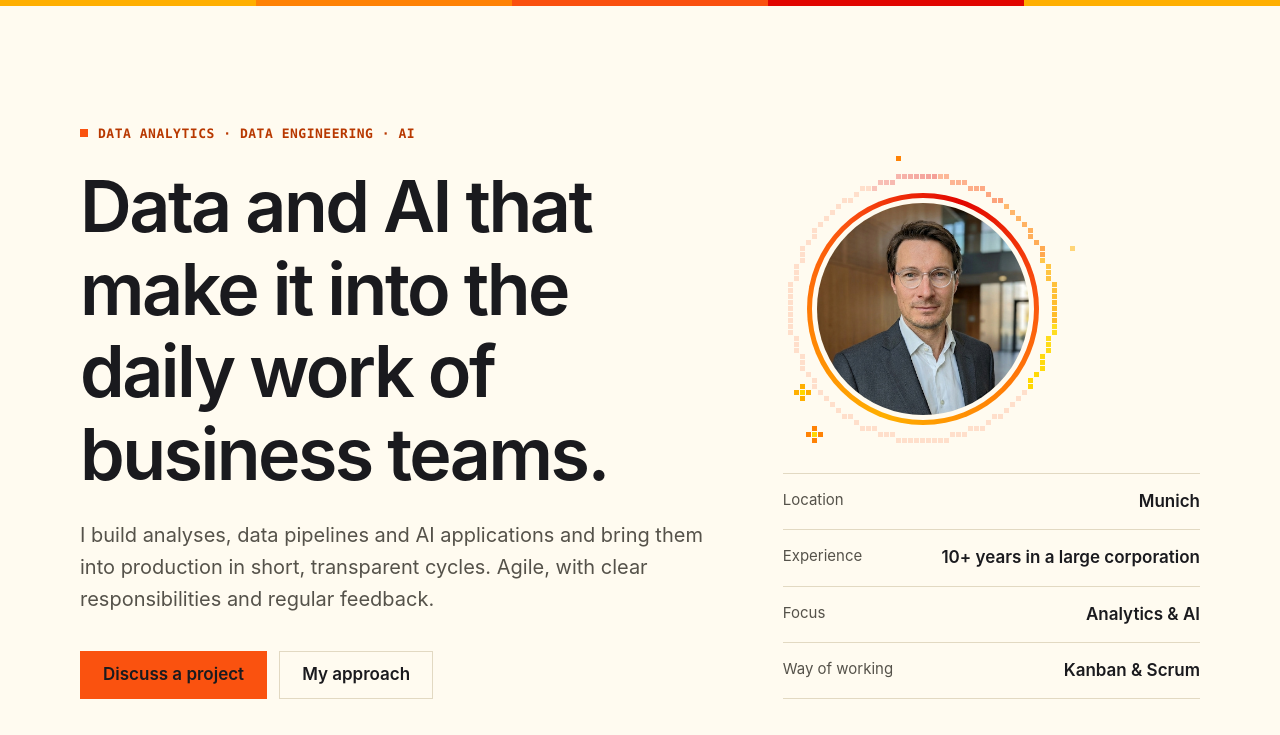
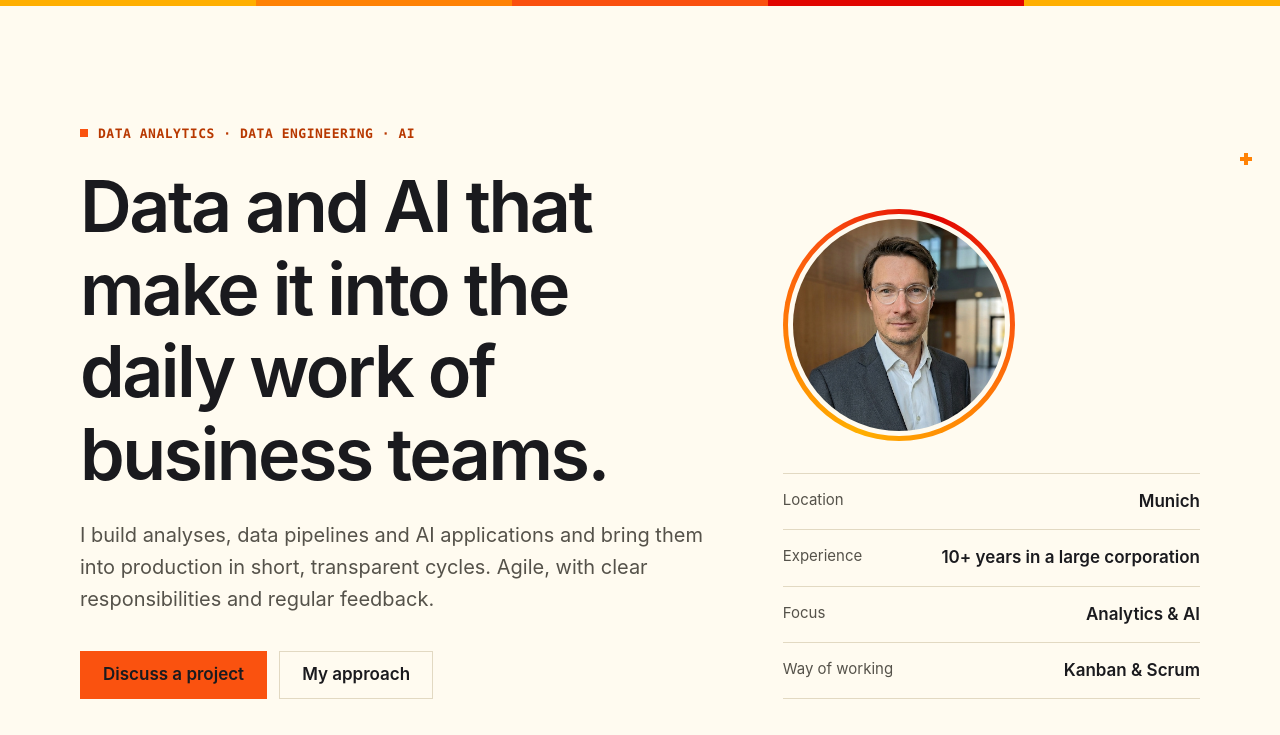
Before and after one commit to tobmuc/my-portfolio, a plain HTML site: page index.html in a window 1280 px wide. Shown: the part 65-800 px from the top of the page. Drawn offline with Linux system fonts and the light colour scheme.

Commit message:
Pixel-Ring durch vereinzelte Pixel-Sterne im Viewport ersetzen
Co-Authored-By: Claude Opus 5.5 <noreply@anthropic.com>

```diff
--- a/index.html
+++ b/index.html
@@ -147,8 +147,8 @@ nav a:hover { color: var(--ink); background: var(--bg-alt); }
 .hero .grid { display: grid; grid-template-columns: 1.5fr 1fr; gap: clamp(32px, 6vw, 88px); align-items: end; }
 .hero h1 { font-size: clamp(2.4rem, 5.6vw, 4.5rem); font-weight: 600; letter-spacing: -0.035em; margin: 20px 0 24px; }
 .hero .actions { display: flex; flex-wrap: wrap; gap: 12px; margin-top: 36px; }
-.pwrap { position: relative; width: min(232px, 62%); margin: 24px 0 48px 24px; }
-.pfx { position: absolute; inset: -44px; width: calc(100% + 88px); height: calc(100% + 88px); pointer-events: none; image-rendering: pixelated; }
+.pwrap { position: relative; width: min(232px, 62%); margin-bottom: 32px; }
+#stars { position: fixed; inset: 0; width: 100vw; height: 100vh; pointer-events: none; z-index: 5; image-rendering: pixelated; }
 .pframe {
   position: relative; width: 100%; aspect-ratio: 1; padding: 5px; border-radius: 50%;
   background: conic-gradient(from 200deg, #ffaf00, #ff8205, #fa500f, #e10500, #fa500f, #ff8205, #ffaf00);
@@ -301,6 +301,7 @@ footer a { text-underline-offset: 3px; }
 </head>
 <body>
 
+<canvas id="stars" aria-hidden="true"></canvas>
 <header>
   <div class="wrap">
     <a class="brand" href="#top" data-i-aria="brand_aria" aria-label="Tobias Burkard, zur Startseite">
@@ -345,7 +346,6 @@ footer a { text-underline-offset: 3px; }
       </div>
       <div class="side">
         <div class="pwrap">
-          <canvas class="pfx" id="pfx" aria-hidden="true"></canvas>
           <div class="pframe"><img class="portrait" src="profil.jpg" width="387" height="387" alt="Porträt von Tobias Burkard" data-i-alt="portrait_alt" fetchpriority="high"></div>
         </div>
         <dl class="facts">
@@ -746,92 +746,62 @@ footer a { text-underline-offset: 3px; }
     try { localStorage.setItem("theme", t); } catch (e) {}
   });
 
-  /* ---------- Pixel-Ring um das Profilbild ---------- */
+  /* ---------- Vereinzelte Pixel-Sterne im Viewport ---------- */
   (function () {
-    var cv = document.getElementById("pfx");
-    if (!cv || !cv.getContext) return;
+    var cv = document.getElementById("stars");
+    if (!cv || !cv.getContext || reduce) { if (cv) cv.remove(); return; }
     var ctx = cv.getContext("2d");
-    var C = 6;                         // Kantenlänge eines Pixels in CSS-px
-    var PAD = 44;                      // Überstand der Canvas über den Rahmen
-    var FPS = 12;                      // bewusst ruckelig, Pixel-Art-Gefühl
-    var pal = ["#ffd800", "#ffaf00", "#ff8205", "#fa500f", "#e10500"];
-    var W = 0, H = 0, ox = 0, oy = 0, cx = 0, cy = 0, R = 0;
-    var ring = [], sparks = [], head = 0, raf = 0, last = 0, visible = true;
+    var C = 4;                          // Pixelgröße in CSS-px
+    var FPS = 10;
+    var pal = ["#ffd800", "#ffaf00", "#ff8205", "#fa500f"];
+    var W = 0, H = 0, stars = [], raf = 0, last = 0, next = 0;
+    // Funkel-Sequenz: Punkt, kleines Kreuz, großes Kreuz, kleines Kreuz, Punkt
+    var seq = [0, 1, 2, 2, 1, 0];
+    var BLOCK = "h1,h2,h3,p,a,button,img,li,dl,dd,dt,form,input,textarea,label,.label,.tags,.steps,.ring-wrap,.facts,.note,.pframe,svg";
 
     function setup() {
-      var r = cv.getBoundingClientRect();
       var dpr = Math.min(2, window.devicePixelRatio || 1);
-      W = Math.round(r.width); H = Math.round(r.height);
-      if (!W || !H) return;
+      W = window.innerWidth; H = window.innerHeight;
       cv.width = W * dpr; cv.height = H * dpr;
       ctx.setTransform(dpr, 0, 0, dpr, 0, 0);
       ctx.imageSmoothingEnabled = false;
-      var cols = Math.floor(W / C), rows = Math.floor(H / C);
-      ox = Math.round((W - cols * C) / 2); oy = Math.round((H - rows * C) / 2);
-      cx = Math.floor(cols / 2); cy = Math.floor(rows / 2);
-      ox = Math.round(W / 2 - (cx + 0.5) * C); oy = Math.round(H / 2 - (cy + 0.5) * C);
-      R = ((W - 2 * PAD) / 2 + 13) / C;   // knapp außerhalb des Farbrings
-      // Midpoint-Kreis: eine saubere, ein Pixel breite Kontur
-      ring = []; var seen = {}, r0 = Math.round(R), x = r0, y = 0, err = 1 - r0;
-      function add(dx, dy) {
-        var k = dx + "," + dy; if (seen[k]) return; seen[k] = 1;
-        ring.push({ x: cx + dx, y: cy + dy, a: (Math.atan2(dy, dx) * 180 / Math.PI + 90 + 360) % 360 });
-      }
-      while (x >= y) {
-        add(x, y); add(y, x); add(-y, x); add(-x, y); add(-x, -y); add(-y, -x); add(y, -x); add(x, -y);
-        y++;
-        if (err < 0) err += 2 * y + 1; else { x--; err += 2 * (y - x) + 1; }
+    }
+    function free(x, y) {
+      var el = document.elementFromPoint(x, y);
+      return el && !el.closest(BLOCK);
+    }
+    function spawn() {
+      for (var tries = 0; tries < 8; tries++) {
+        var x = Math.round(Math.random() * (W - 40) / C) * C + 20;
+        var y = Math.round(Math.random() * (H - 120) / C) * C + 90;
+        if (free(x, y)) { stars.push({ x: x, y: y, f: 0, col: pal[Math.floor(Math.random() * pal.length)] }); return; }
       }
     }
-
-    function px(x, y, col, alpha) {
-      ctx.globalAlpha = alpha; ctx.fillStyle = col;
-      ctx.fillRect(ox + x * C, oy + y * C, C - 1, C - 1);
-    }
-
-    function spawn() {
-      var a = Math.random() * 360, t = (a - 90) * Math.PI / 180;
-      var d = R + 2 + Math.random() * 4;
-      sparks.push({ x: Math.round(cx + d * Math.cos(t)), y: Math.round(cy + d * Math.sin(t)), age: 0, col: pal[Math.floor(Math.random() * 4)] });
-    }
-
-    function draw(animate) {
+    function px(x, y, col) { ctx.fillStyle = col; ctx.fillRect(x, y, C, C); }
+    function draw() {
       ctx.clearRect(0, 0, W, H);
-      for (var i = 0; i < ring.length; i++) {
-        var c = ring[i], d = (head - c.a + 360) % 360;
-        if (d < 150) px(c.x, c.y, pal[Math.min(4, Math.floor(d / 30))], 1 - d / 190);
-        else px(c.x, c.y, pal[3], 0.16);
-      }
-      if (!animate) return;
-      for (var j = sparks.length - 1; j >= 0; j--) {
-        var s = sparks[j], g = s.age;
-        if (g < 2 || g > 5) px(s.x, s.y, s.col, g > 5 ? 0.5 : 1);
-        else { px(s.x, s.y, "#ffd800", 1); px(s.x - 1, s.y, s.col, 1); px(s.x + 1, s.y, s.col, 1); px(s.x, s.y - 1, s.col, 1); px(s.x, s.y + 1, s.col, 1); }
-        if (++s.age > 7) sparks.splice(j, 1);
+      for (var i = stars.length - 1; i >= 0; i--) {
+        var s = stars[i], st = seq[s.f];
+        px(s.x, s.y, st === 2 ? "#ffd800" : s.col);
+        if (st >= 1) { px(s.x - C, s.y, s.col); px(s.x + C, s.y, s.col); px(s.x, s.y - C, s.col); px(s.x, s.y + C, s.col); }
+        if (st === 2) { ctx.globalAlpha = 0.55; px(s.x - 2 * C, s.y, s.col); px(s.x + 2 * C, s.y, s.col); px(s.x, s.y - 2 * C, s.col); px(s.x, s.y + 2 * C, s.col); ctx.globalAlpha = 1; }
+        if (++s.f >= seq.length) stars.splice(i, 1);
       }
     }
-
     function tick(now) {
       raf = requestAnimationFrame(tick);
       if (now - last < 1000 / FPS) return;
       last = now;
-      head = (head + 9) % 360;
-      if (Math.random() < 0.35 && sparks.length < 4) spawn();
-      draw(true);
+      if (now > next && stars.length < 3) { spawn(); next = now + 900 + Math.random() * 2200; }
+      draw();
     }
-    function start() { if (!raf && visible && !document.hidden) raf = requestAnimationFrame(tick); }
-    function stopFx() { if (raf) { cancelAnimationFrame(raf); raf = 0; } }
+    function start() { if (!raf && !document.hidden) raf = requestAnimationFrame(tick); }
+    function stopFx() { if (raf) { cancelAnimationFrame(raf); raf = 0; } stars = []; ctx.clearRect(0, 0, W, H); }
 
     setup();
-    if (reduce) { head = 40; draw(false); }
-    else {
-      start();
-      document.addEventListener("visibilitychange", function () { document.hidden ? stopFx() : start(); });
-      if ("IntersectionObserver" in window) {
-        new IntersectionObserver(function (es) { visible = es[0].isIntersecting; visible ? start() : stopFx(); }).observe(cv);
-      }
-    }
-    if ("ResizeObserver" in window) new ResizeObserver(function () { setup(); if (reduce) draw(false); }).observe(cv);
+    window.addEventListener("resize", setup);
+    document.addEventListener("visibilitychange", function () { document.hidden ? stopFx() : start(); });
+    start();
   })();
 
   /* ---------- Start ---------- */
```
